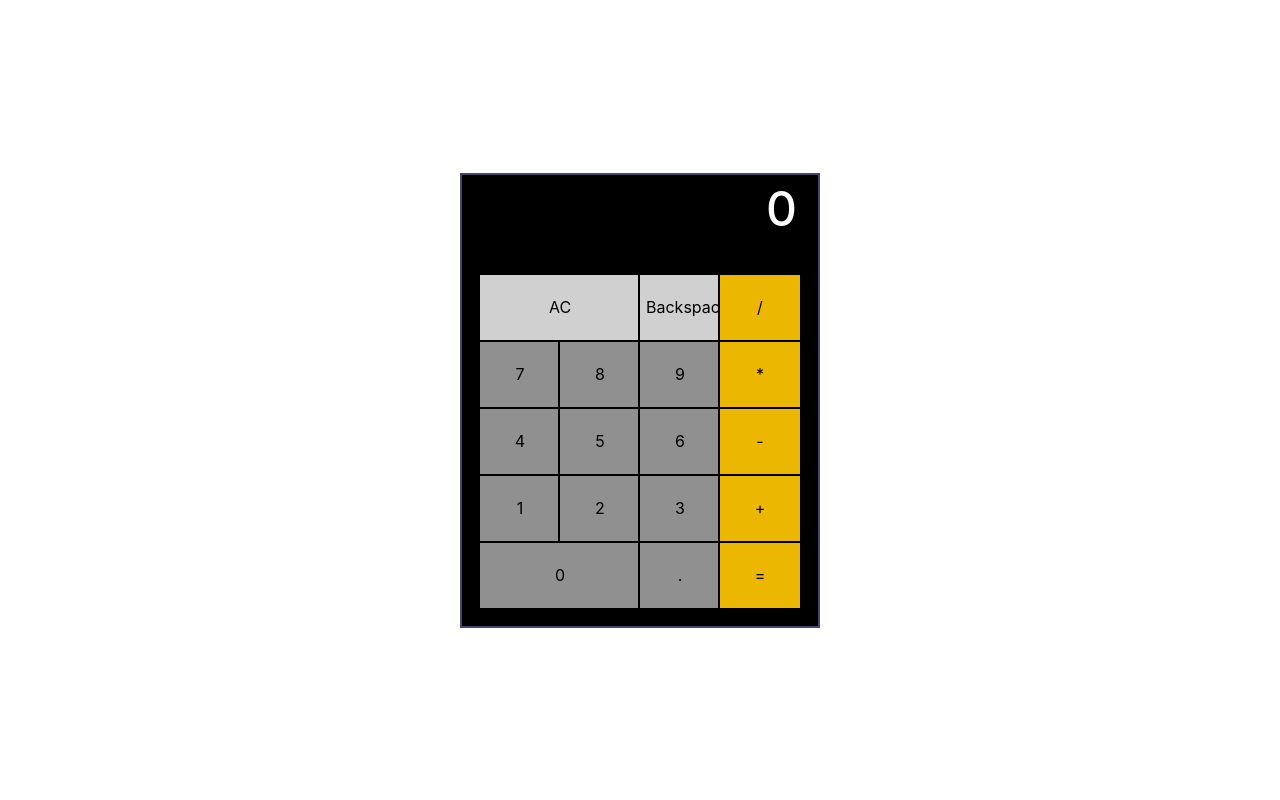
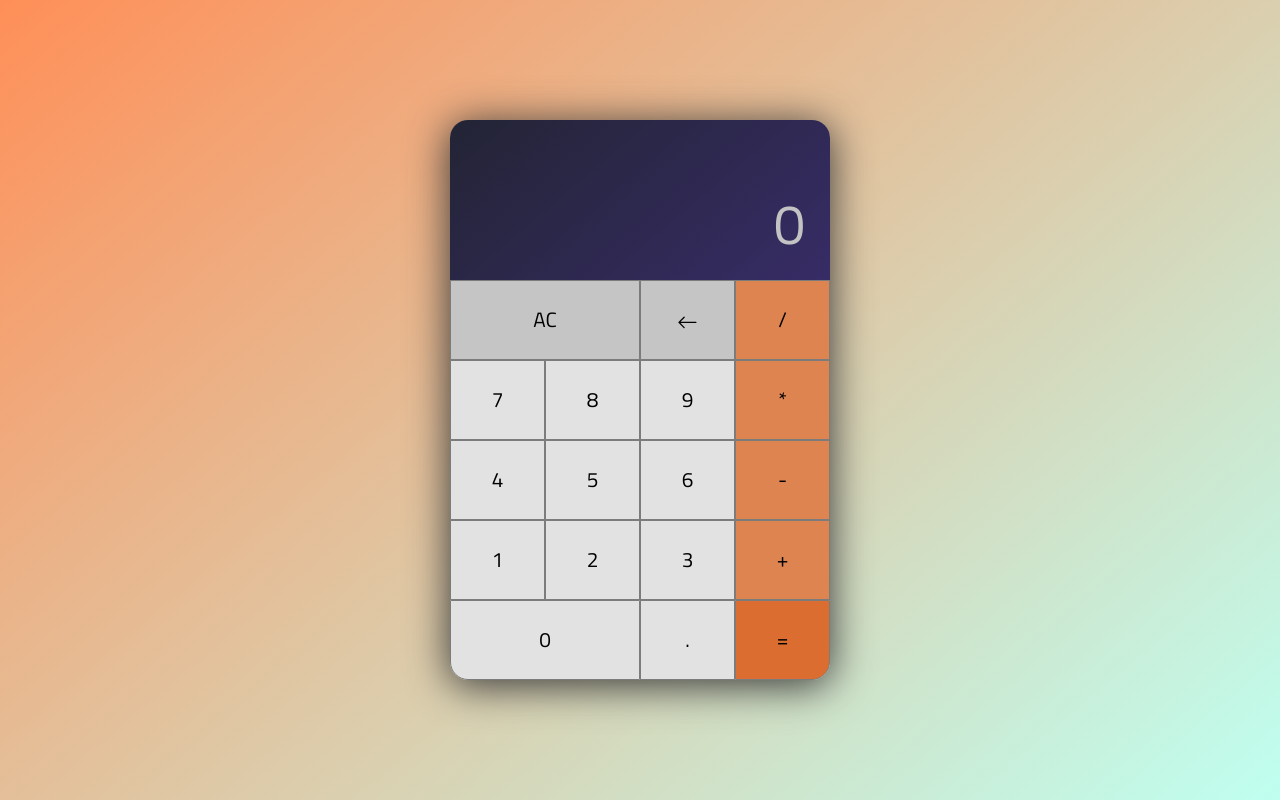
Before and after one commit to rturner1989/FCC-React-Javascript-Calculator, a React (Create React App) app: page / in a window 1280 px wide. Built offline with nearby package versions, Linux system fonts and the light colour scheme.

Commit message:
Styling Update
- changed colour scheme and adjustment to sizing

```diff
--- a/public/index.html
+++ b/public/index.html
@@ -9,7 +9,12 @@
         <link rel="manifest" href="%PUBLIC_URL%/manifest.json" />
         <link rel="preconnect" href="https://fonts.googleapis.com" />
         <link rel="preconnect" href="https://fonts.gstatic.com" crossorigin />
-
+        <link rel="preconnect" href="https://fonts.googleapis.com" />
+        <link rel="preconnect" href="https://fonts.gstatic.com" crossorigin />
+        <link
+            href="https://fonts.googleapis.com/css2?family=Titillium+Web:wght@300;400&display=swap"
+            rel="stylesheet"
+        />
         <title>Javascript Calculator</title>
     </head>
     <body>
--- a/src/Calculator.js
+++ b/src/Calculator.js
@@ -17,7 +17,7 @@ const Calculator = () => {
                 setCalculatedResult((val) => (val += value));
             }
         }
-        if (value === "Backspace") {
+        if (value === "backspace") {
             setEquationDisplay((val) => val.substr(0, val.length - 1));
             setCalculatedResult((val) => val.substr(0, val.length - 1));
         }
--- a/src/Components/Keypad.js
+++ b/src/Components/Keypad.js
@@ -1,4 +1,5 @@
 import React from "react";
+import { BsArrowLeft } from "react-icons/bs";
 
 const Keypad = ({
     handleClick,
@@ -9,24 +10,19 @@ const Keypad = ({
 }) => {
     return (
         <section id="keypad">
-            <button
-                id="clear"
-                onClick={() => clearInput()}
-                style={{ backgroundColor: " #d0d0d0 " }}
-            >
+            <button id="clear" onClick={() => clearInput()}>
                 AC
             </button>
             <button
                 id="backspace"
-                onClick={(e) => handleClick(e.target.innerHTML)}
-                style={{ backgroundColor: " #d0d0d0 " }}
+                value="backspace"
+                onClick={(e) => handleClick(e.target.value)}
             >
-                Backspace
+                <BsArrowLeft />
             </button>
             <button
                 id="divide"
                 onClick={(e) => handleOperators(e.target.innerHTML)}
-                style={{ backgroundColor: "#ecb700" }}
             >
                 /
             </button>
@@ -51,7 +47,6 @@ const Keypad = ({
             <button
                 id="multiply"
                 onClick={(e) => handleOperators(e.target.innerHTML)}
-                style={{ backgroundColor: "#ecb700" }}
             >
                 *
             </button>
@@ -73,7 +68,6 @@ const Keypad = ({
             <button
                 id="subtract"
                 onClick={(e) => handleOperators(e.target.innerHTML)}
-                style={{ backgroundColor: "#ecb700" }}
             >
                 -
             </button>
@@ -92,7 +86,6 @@ const Keypad = ({
             <button
                 id="add"
                 onClick={(e) => handleOperators(e.target.innerHTML)}
-                style={{ backgroundColor: "#ecb700" }}
             >
                 +
             </button>
@@ -108,11 +101,7 @@ const Keypad = ({
             >
                 .
             </button>
-            <button
-                id="equals"
-                onClick={() => calculate()}
-                style={{ backgroundColor: "#ecb700" }}
-            >
+            <button id="equals" onClick={() => calculate()}>
                 =
             </button>
         </section>
--- a/src/index.css
+++ b/src/index.css
@@ -1,53 +1,107 @@
+/* variables */
+
+:root {
+    --operator-color: rgb(221, 132, 81);
+    --number-color: rgb(226, 226, 226);
+    --big-number-color: rgb(197, 197, 197);
+}
+
 #root {
     display: flex;
     justify-content: center;
     align-items: center;
     height: 100vh;
+    background: rgb(255, 143, 88);
+    background: linear-gradient(
+        140deg,
+        rgba(255, 143, 88, 1) 0%,
+        rgba(191, 255, 240, 1) 100%
+    );
+    font-family: "Titillium Web", sans-serif;
+    font-size: 1.3rem;
 }
+
+/* calculator container */
+
 #calculator {
-    border: 2px solid #47476b;
-    padding: 5px;
-    background: black;
-    width: 360px;
-    height: 455px;
+    box-shadow: 0px 5px 40px 1px rgb(56, 56, 56);
+    width: 380px;
+    height: 560px;
+    border-radius: 18px;
 }
+
+/* calculator display */
+
 .display {
-    color: white;
-    height: 95px;
-    width: 340px;
-    padding-right: 10px;
+    background: rgb(35, 36, 53);
+    background: linear-gradient(
+        140deg,
+        rgba(35, 36, 53, 1) 0%,
+        rgba(55, 44, 102, 1) 100%
+    );
+    border-top-left-radius: 18px;
+    border-top-right-radius: 18px;
+    color: rgb(195, 195, 195);
+    height: 160px;
+    width: 380px;
+    padding: 30px 25px;
+    overflow: auto;
+    scrollbar-width: none;
 }
 #input {
     margin: 0;
-    font-size: 1.5rem;
     text-align: right;
+    height: 40px;
 }
 #display {
-    font-size: 3rem;
     margin: 0;
     text-align: right;
+    font-size: 3.5rem;
 }
+
+/* calculator keypad */
+
 #keypad {
-    display: flex;
-    flex-direction: row;
-    flex-wrap: wrap;
-    justify-content: center;
-    height: 335px;
+    width: 380px;
+    height: 400px;
 }
+
+/* calculator buttons */
+
 button {
-    height: 65px;
-    width: 80px;
-    outline: 2px solid black;
-    border: none;
-    background-color: #909090;
+    height: 20%;
+    width: 25%;
+    border: rgb(124, 124, 124) 1px solid;
+    background-color: var(--number-color);
 }
 button:hover {
     color: white;
 }
+#clear {
+    width: 50%;
+    background-color: var(--big-number-color);
+}
 
-#clear {
-    width: 160px;
+#backspace {
+    background-color: var(--big-number-color);
 }
 #zero {
-    width: 160px;
+    width: 50%;
+    border-bottom-left-radius: 18px;
 }
+#divide {
+    background-color: var(--operator-color);
+}
+#multiply {
+    background-color: var(--operator-color);
+}
+#subtract {
+    background-color: var(--operator-color);
+}
+#add {
+    background-color: var(--operator-color);
+}
+#equals {
+    border-bottom-right-radius: 18px;
+    background-color: rgb(218, 109, 47);
+}
```
